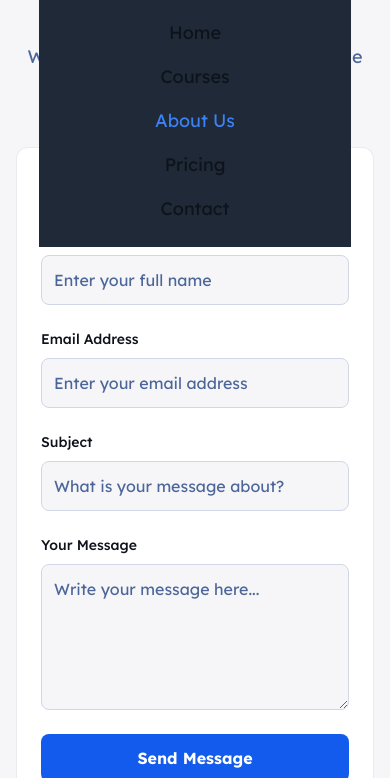
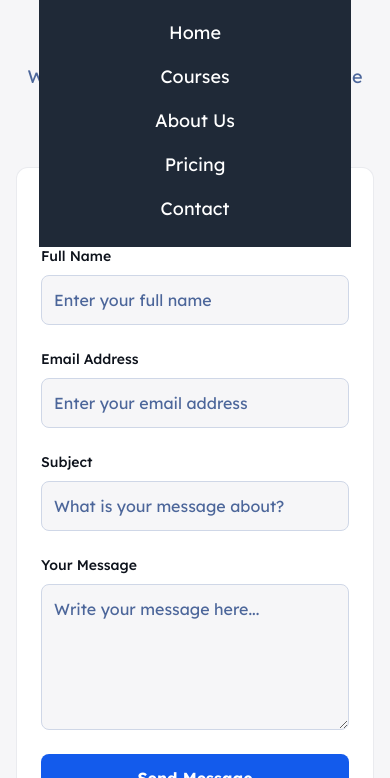
Before and after one commit to silent-koder/barg, a website: page contact.html in a window 390 px wide. Both pictures are taken after a click on the button "Toggle menu". Shown: the part 66-844 px from the top of the page. Drawn offline with nearby package versions, Linux system fonts and the light colour scheme.

Commit message:
mvp 1.0.0

```diff
--- a/contact.html
+++ b/contact.html
@@ -43,9 +43,7 @@
       };
     </script>
   </head>
-  <body
-    class="font-display bg-background-light dark:bg-background-dark text-[#0d121b] dark:text-white/90"
-  >
+  <body class="font-display bg-background-light text-white">
     <div class="relative flex min-h-screen w-full flex-col">
       <!-- TopNavBar -->
       <header
@@ -127,7 +125,7 @@
           <a href="./course" class="block hover:text-blue-400 transition-colors"
             >Courses</a
           >
-          <a href="./about" class="block text-blue-500 transition-colors"
+          <a href="./about" class="block hover:text-blue-500 transition-colors"
             >About Us</a
           >
           <a
@@ -150,7 +148,7 @@
           <!-- PageHeading -->
           <div class="mb-12 text-center">
             <h1
-              class="text-4xl font-black leading-tight tracking-[-0.033em] text-[#0d121b] dark:text-white sm:text-5xl"
+              class="text-4xl font-black leading-tight tracking-[-0.033em] text-[#0d121b] dark:text-white sm:text-5xl pt-5"
             >
               Contact Us
             </h1>
```
Also changed, not shown: about.html (+1 -1 lines), course.html (+1 -1 lines), pricing.html (+0 -2 lines), dist/output.css.
